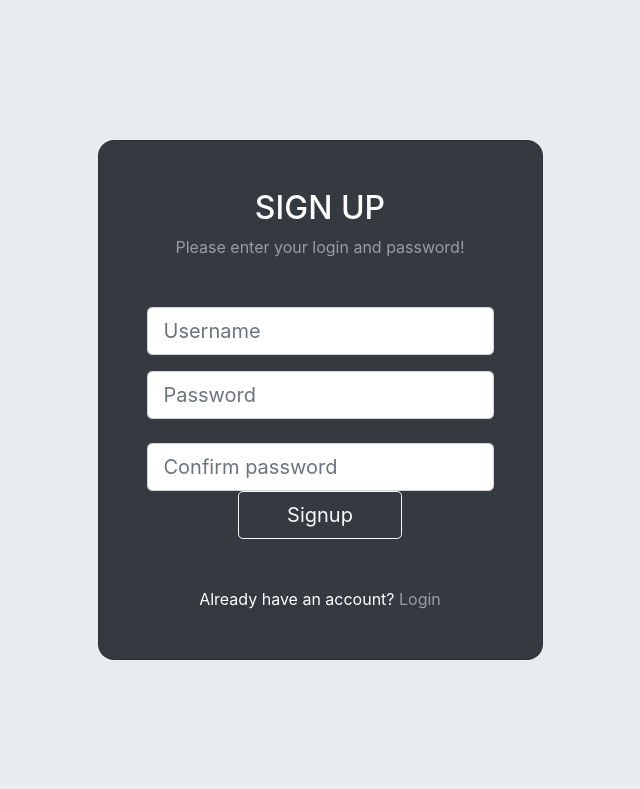
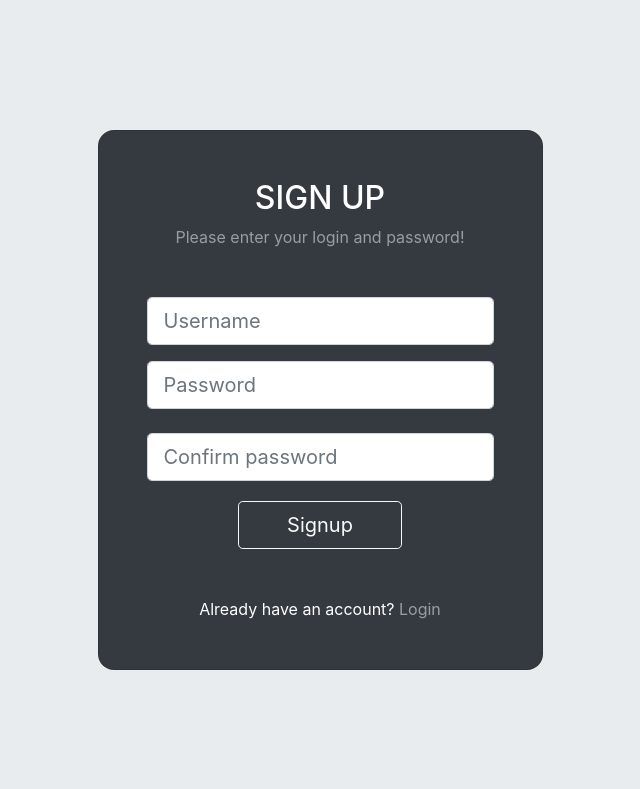
Before and after one commit to izeriayounes/Security-and-authentification, a Node server app: page /register in a window 1280 px wide. Shown: the top 789 px of the page, without its empty margins (320-960 px from the left). Run offline with Node 20, Linux system fonts and the light colour scheme; some libraries are stand-ins or nearby versions.

Commit message:
some ui update

```diff
--- a/public/css/styles.css
+++ b/public/css/styles.css
@@ -32,3 +32,7 @@ h1{
 #passwordMatchError {
   margin: 10px, 0;
 }
+
+#register-btn {
+  margin-top: 20px;
+}
--- a/views/register.ejs
+++ b/views/register.ejs
@@ -27,7 +27,7 @@
 
                   <small class="text-danger" id="passwordMatchError" style="display: none;">Passwords do not match</small>
 
-                  <button class="btn btn-outline-light btn-lg px-5" type="submit">Signup</button>
+                  <button class="btn btn-outline-light btn-lg px-5" id="register-btn" type="submit">Signup</button>
               </form>
 
             </div>
```
